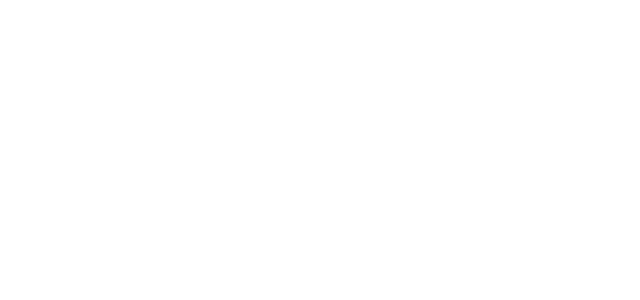
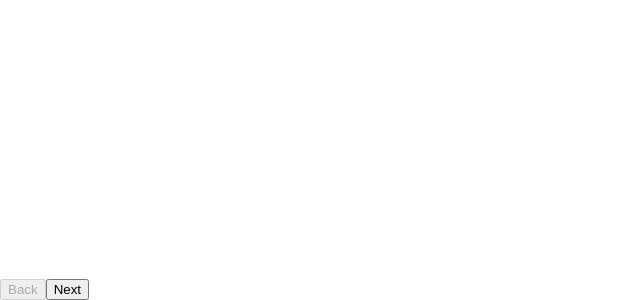
Before and after one commit to alec-sena/fem-ecommerce-product-page, a React (Create React App) app: page / in a window 1280 px wide. Shown: the part 1374-1674 px from the top of the page, without its empty margins (0-640 px from the left). Before the commit the page ends 800 px from the top, so only its background shows below. Built offline with nearby package versions, Linux system fonts and the light colour scheme.

Commit message:
Add Carousel boilerplate code from pure-react-carousel

```diff
--- a/package.json
+++ b/package.json
@@ -7,6 +7,7 @@
     "@testing-library/react": "^11.2.7",
     "@testing-library/user-event": "^12.8.3",
     "node-sass": "^6.0.1",
+    "pure-react-carousel": "^1.27.6",
     "react": "^17.0.2",
     "react-dom": "^17.0.2",
     "react-scripts": "4.0.3",
--- a/src/components/Carousel.js
+++ b/src/components/Carousel.js
@@ -1,6 +1,21 @@
+import { CarouselProvider, Slider, Slide, ButtonBack, ButtonNext } from 'pure-react-carousel';
+import 'pure-react-carousel/dist/react-carousel.es.css';
+
 function Carousel(){
     return(
-        <div>Carousel</div>
+        <CarouselProvider
+        naturalSlideWidth={100}
+        naturalSlideHeight={125}
+        totalSlides={3}
+      >
+        <Slider>
+          <Slide index={0}>I am the first Slide.</Slide>
+          <Slide index={1}>I am the second Slide.</Slide>
+          <Slide index={2}>I am the third Slide.</Slide>
+        </Slider>
+        <ButtonBack>Back</ButtonBack>
+        <ButtonNext>Next</ButtonNext>
+      </CarouselProvider>
     )
 }
 
--- a/src/components/MobileMenu.js
+++ b/src/components/MobileMenu.js
@@ -3,7 +3,7 @@
 function MobileMenu(props){
     return(
         <div className="MobileMenu">
-            <button onClick={props.toggleMenuIsOpen}><svg width="14" height="15" xmlns="http://www.w3.org/2000/svg"><path d="m11.596.782 2.122 2.122L9.12 7.499l4.597 4.597-2.122 2.122L7 9.62l-4.595 4.597-2.122-2.122L4.878 7.5.282 2.904 2.404.782l4.595 4.596L11.596.782Z" fill="#69707D" fill-rule="evenodd"/></svg></button>
+            <button onClick={props.toggleMenuIsOpen}><svg width="14" height="15" xmlns="http://www.w3.org/2000/svg"><path d="m11.596.782 2.122 2.122L9.12 7.499l4.597 4.597-2.122 2.122L7 9.62l-4.595 4.597-2.122-2.122L4.878 7.5.282 2.904 2.404.782l4.595 4.596L11.596.782Z" fill="#69707D" fillRule="evenodd"/></svg></button>
             <ul>
                 <li>Collections</li>
                 <li>Men</li>
```
Also changed, not shown: 1 other file (tests, documents, lock files or other folders).
